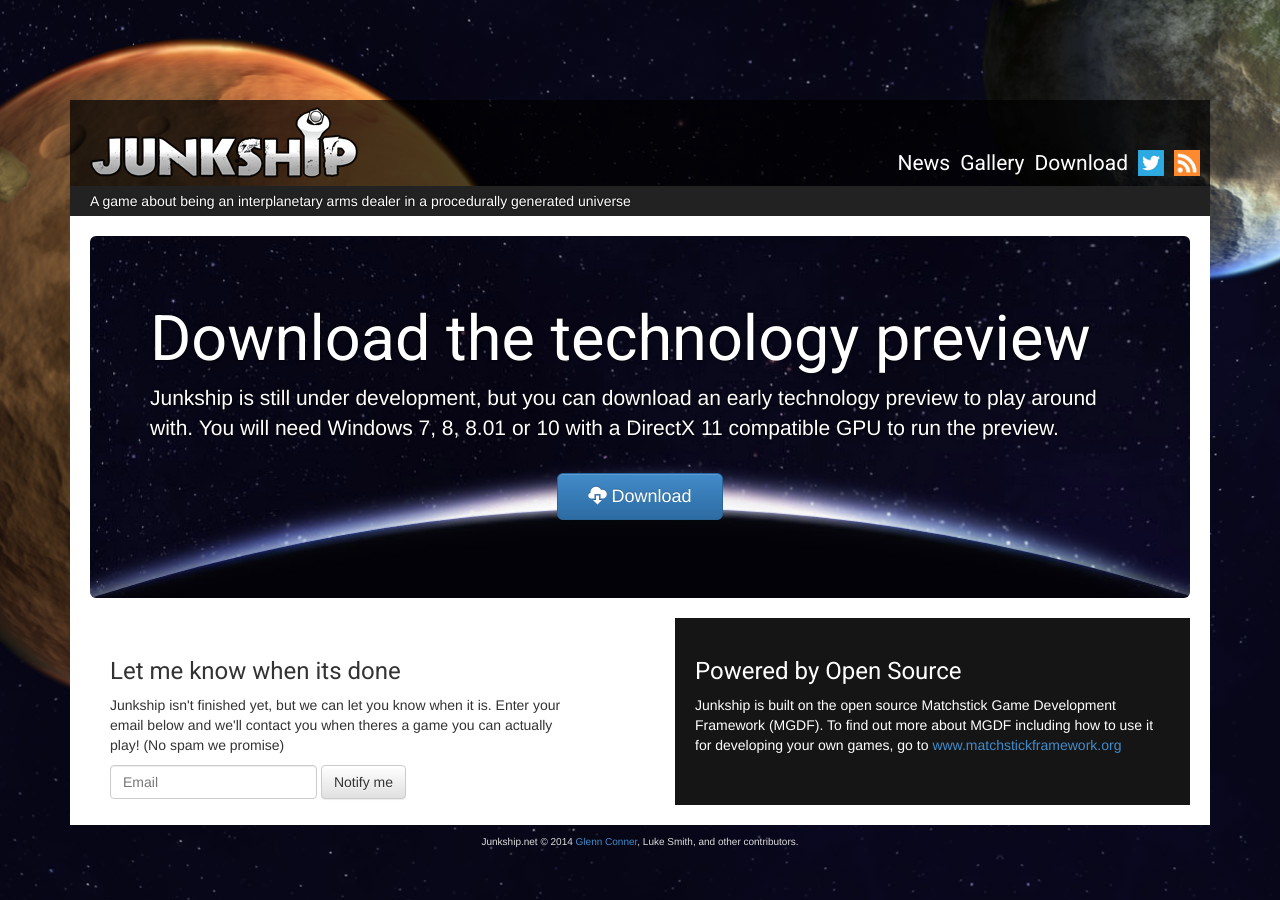
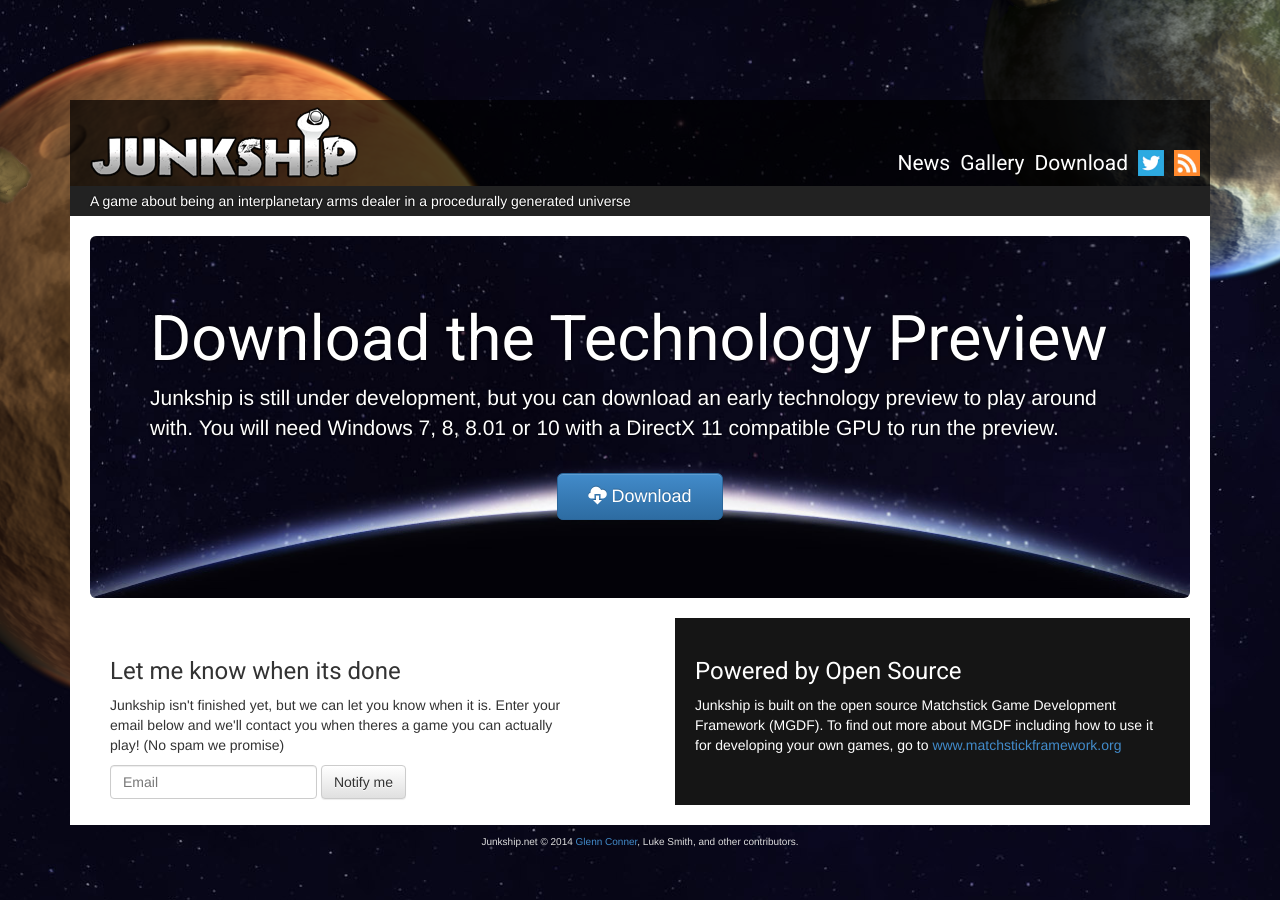
Before and after one commit to mrsharpoblunto/junkship.net, a Jekyll site: the page built from download.html, in a window 1280 px wide. Built offline with Jekyll 4.4.1, drawn with Linux system fonts in a browser that asks for light colours.

Commit message:
capitalization

```diff
--- a/download.html
+++ b/download.html
@@ -9,7 +9,7 @@ title: Junkship - Download
     <div class="col-md-12">
         <div class="content">
         <div class="jumbotron">
-            <h1>Download the technology preview</h1>
+            <h1>Download the Technology Preview</h1>
             <p>Junkship is still under development, but you can download an early technology preview to play around with. You will need Windows 7, 8, 8.01 or 10 with a DirectX 11 compatible GPU to run the preview.</p>
             <p class="text-center"><a class="btn btn-primary btn-lg" role="button" onclick="var that=this;_gaq.push(['_trackEvent','Download','Tech preview',this.href]);setTimeout(function(){location.href=that.href;},200);return false;" href="https://s3.junkship.net/JunkshipSetup.exe?version={{site.setupversion}}"><span class="glyphicon glyphicon-cloud-download"></span> Download</a></p>
         </div>
```
